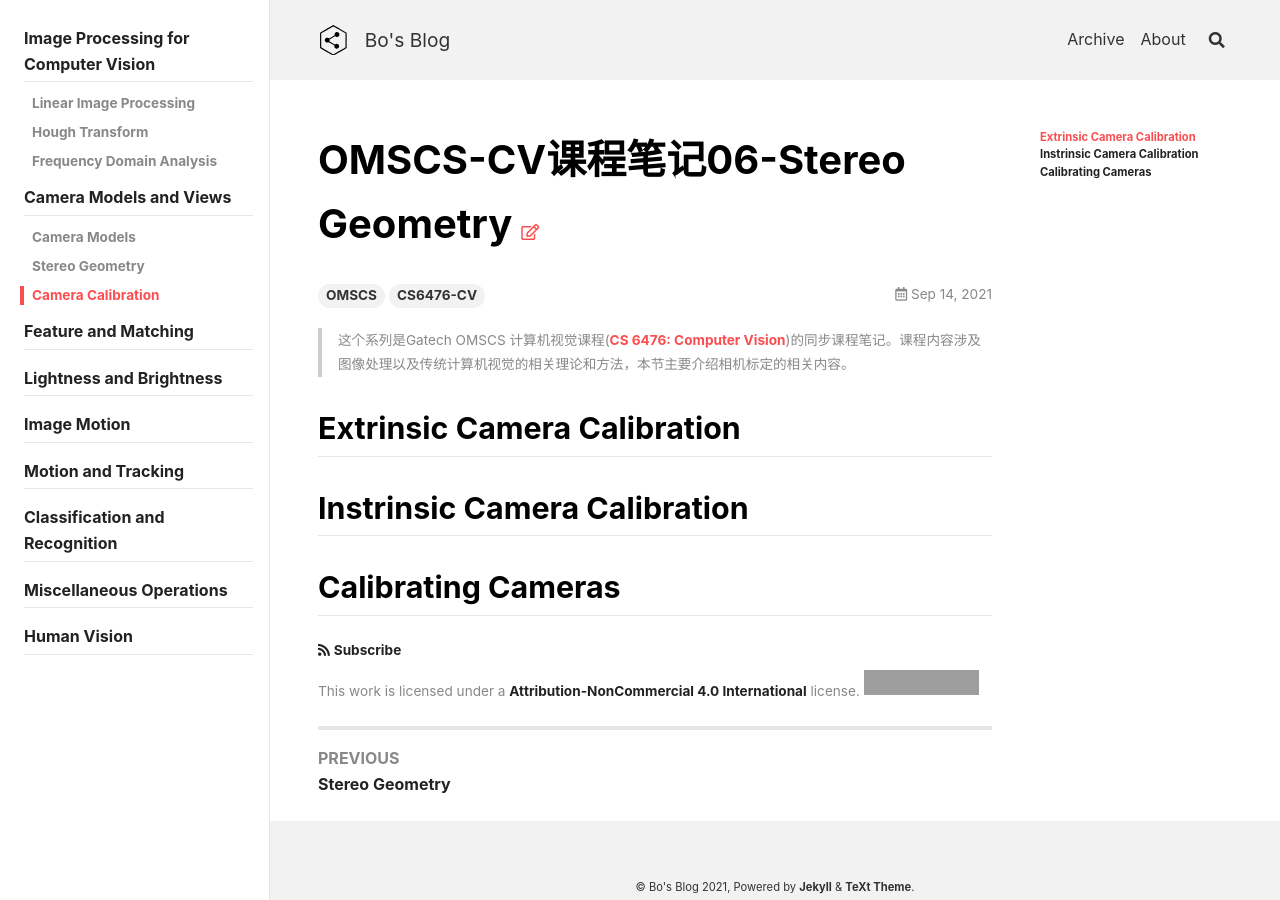
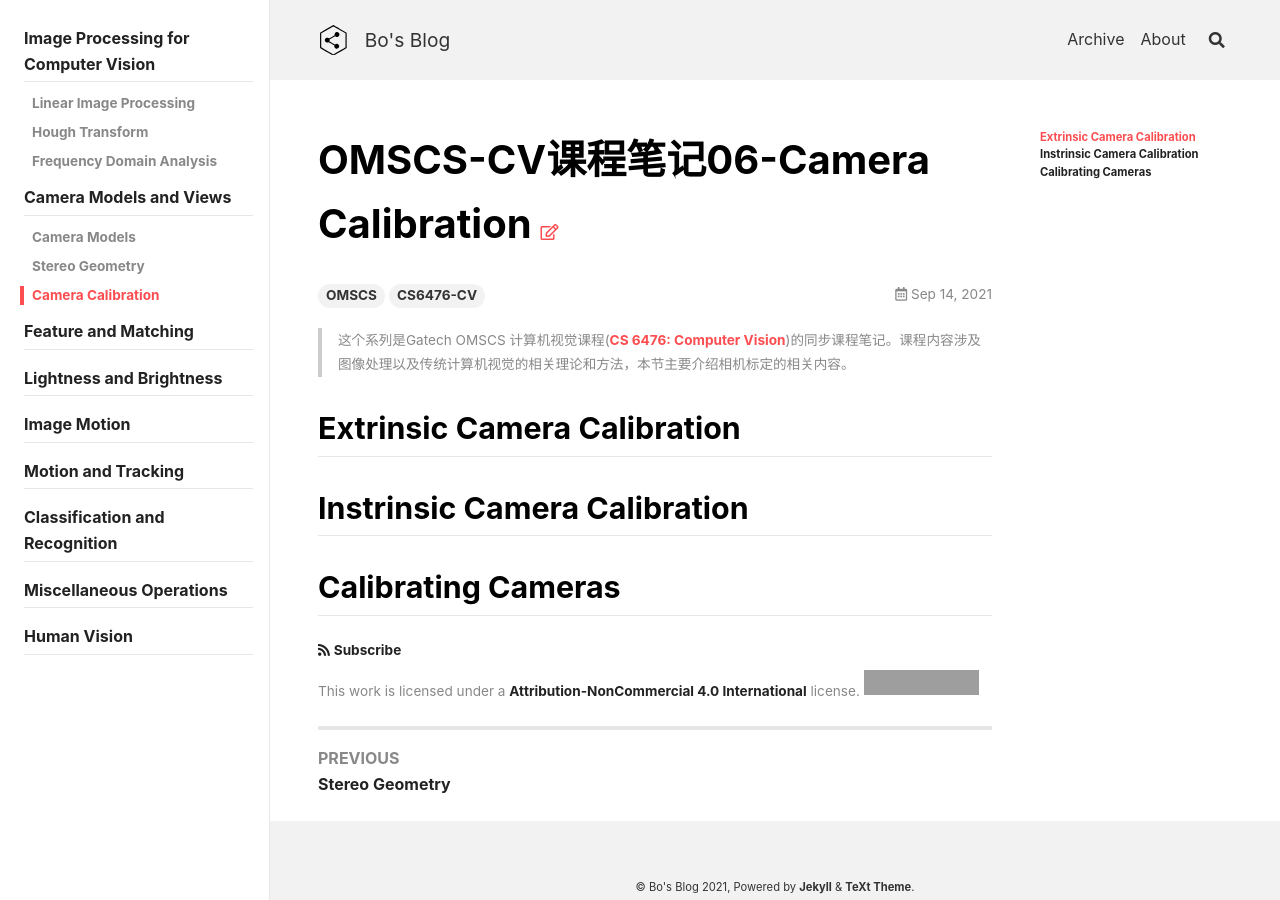
Before and after one commit to peng00bo00/peng00bo00_previous_blog, a Jekyll site: the page built from _posts/2021-09-14-OMSCS-CV-NOTES-06.md, in a window 1280 px wide. Built offline with Jekyll 4.4.1, drawn with Linux system fonts in a browser that asks for light colours; nearby versions of some CDN libraries; grey boxes are pictures that could not be loaded.

Commit message:
Update 2021-09-14-OMSCS-CV-NOTES-06.md

```diff
--- a/_posts/2021-09-14-OMSCS-CV-NOTES-06.md
+++ b/_posts/2021-09-14-OMSCS-CV-NOTES-06.md
@@ -1,6 +1,6 @@
 ---
 layout: article
-title: OMSCS-CV课程笔记06-Stereo Geometry
+title: OMSCS-CV课程笔记06-Camera Calibration
 tags: ["OMSCS", "CS6476-CV"]
 key: OMSCS-CV-06
 aside:
```
